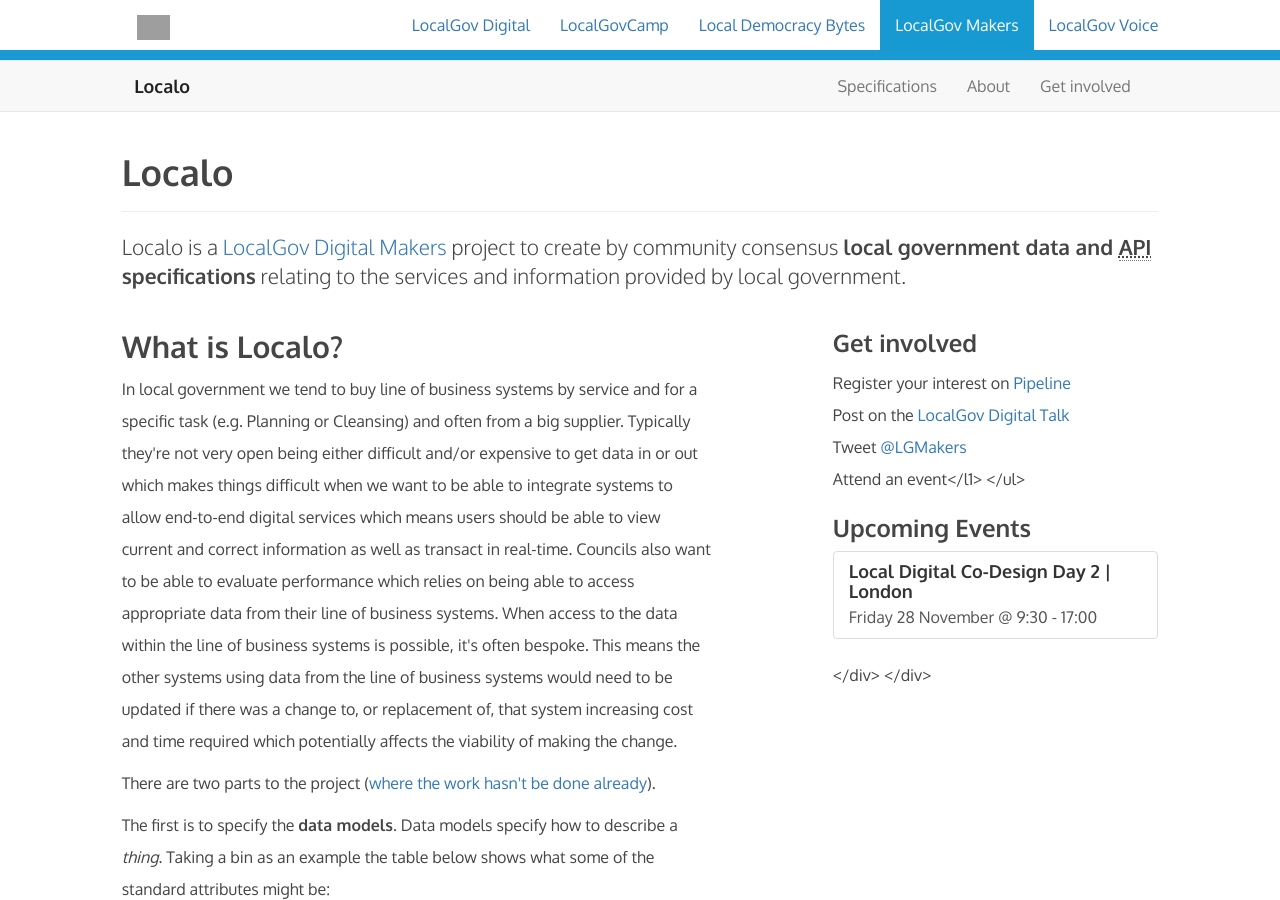
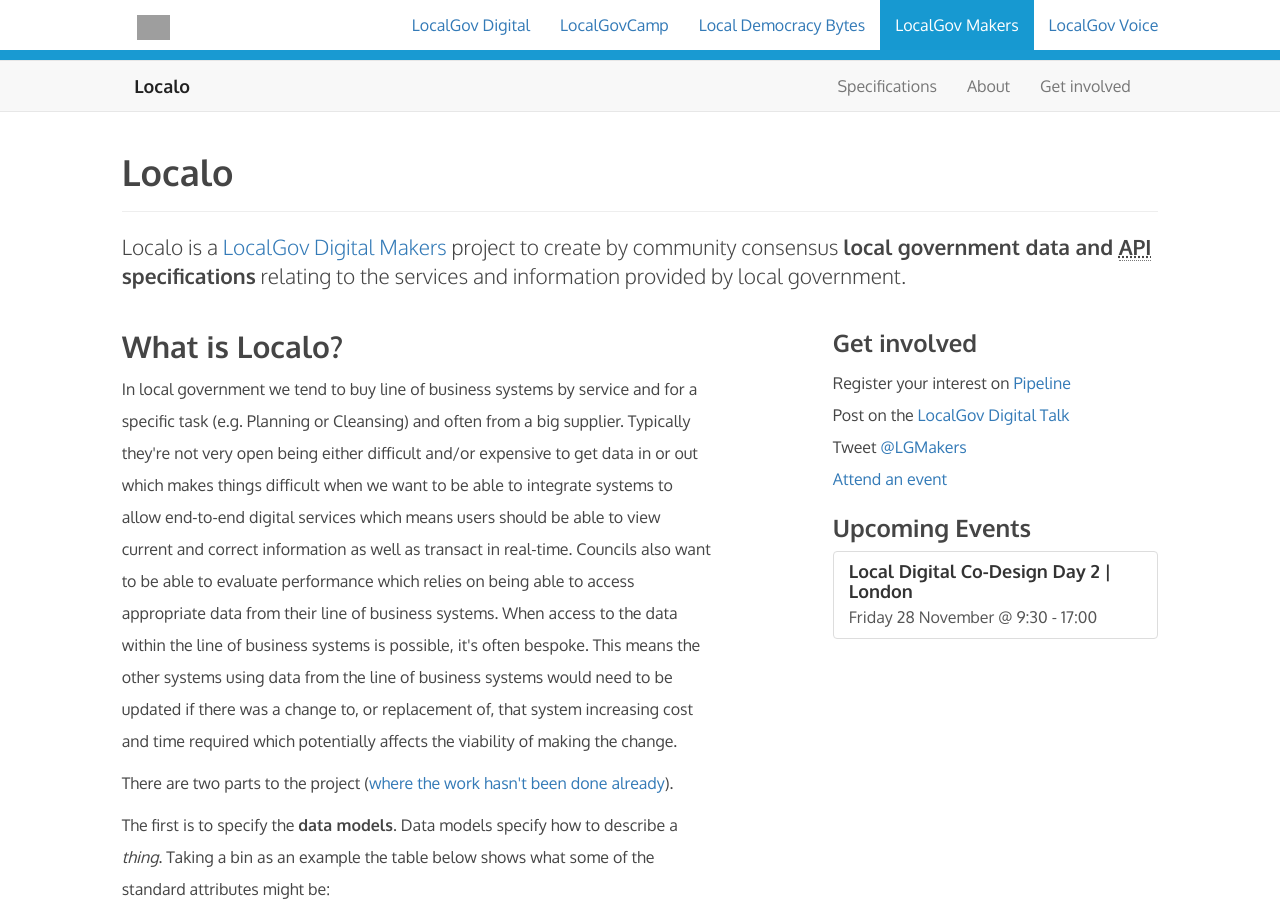
Before and after one commit to LocalGovDigital/localo, a Jekyll site: the page built from index.md, in a window 1280 px wide and 900 px high. Built offline with Jekyll 4.4.1, drawn with Linux system fonts in a browser that asks for light colours; nearby versions of some CDN libraries; grey boxes are pictures that could not be loaded.

Commit message:
Update index.md

```diff
--- a/index.md
+++ b/index.md
@@ -10,7 +10,7 @@ title: Localo
 
   	<p>In local government we tend to buy line of business systems by service and for a specific task (e.g. Planning or Cleansing) and often from a big supplier. Typically they're not very open being either difficult and/or expensive to get data in or out which makes things difficult when we want to be able to integrate systems to allow end-to-end digital services which means users should be able to view current and correct information as well as transact in real-time. Councils also want to be able to evaluate performance which relies on being able to access appropriate data from their line of business systems. When access to the data within the line of business systems is possible, it's often bespoke. This means the other systems using data from the line of business systems would need to be updated if there was a change to, or replacement of, that system increasing cost and time required which potentially affects the viability of making the change.</p>
 
-  	<p>There are two parts to the project (<a href="about.html#principles">where the work hasn't be done already</a>).</p>
+  	<p>There are two parts to the project (<a href="about.html#principles">where the work hasn't been done already</a>).</p>
 
   	<p>The first is to specify the <strong>data models</strong>. Data models specify how to describe a <em>thing</em>. Taking a bin as an example the table below shows what some of the standard attributes might be:</p>
 
@@ -46,15 +46,15 @@ title: Localo
 		<li>Register your interest on <a href="http://pipeline.localgovdigital.info/">Pipeline</a></li>
 		<li>Post on the <a href="http://localgovdigital.discoursehosting.net/">LocalGov Digital Talk</a></li>
 		<li>Tweet <a href="https://twitter.com/LGMakers">@LGMakers</a></li>
-		<li>Attend an event</l1>
+		<li><a href="#events">Attend an event</a></li>
 	</ul>
 
-    <h3>Upcoming Events</h3>
+    	<h3 id="events">Upcoming Events</h3>
 	<div class="list-group">
-		  <a href="http://www.localdirect.gov.uk/event/local-digital-co-design-day-2/" class="list-group-item">
-				<h4 class="list-group-item-heading">Local Digital Co-Design Day 2 | London</h4>
-				<p class="list-group-item-text">Friday 28 November @ 9:30 - 17:00</p>
-		  </a>
+		<a href="http://www.localdirect.gov.uk/event/local-digital-co-design-day-2/" class="list-group-item">
+			<h4 class="list-group-item-heading">Local Digital Co-Design Day 2 | London</h4>
+			<p class="list-group-item-text">Friday 28 November @ 9:30 - 17:00</p>
+		</a>
 	</div>
   </div>
 </div>
```
